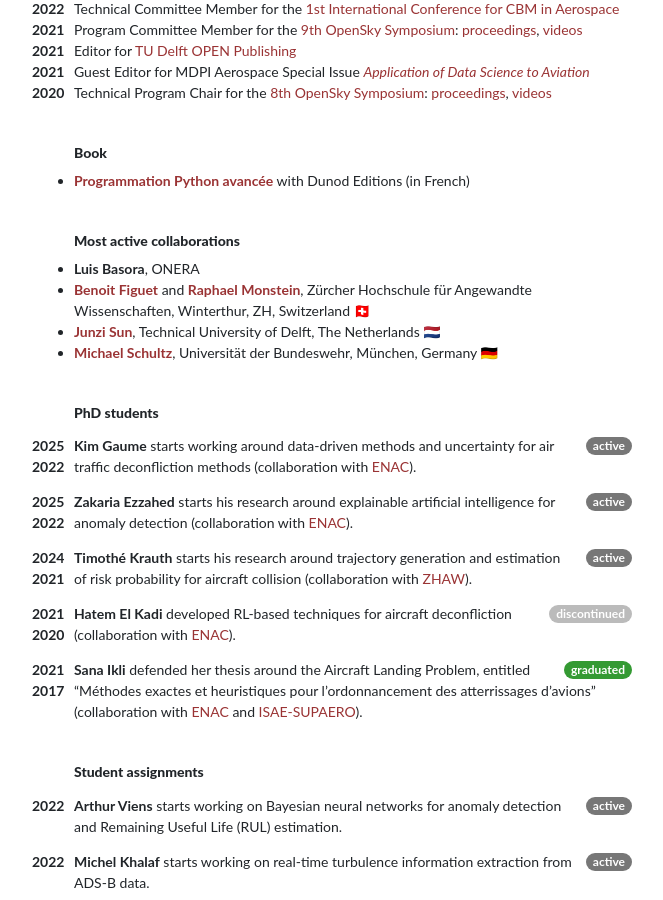
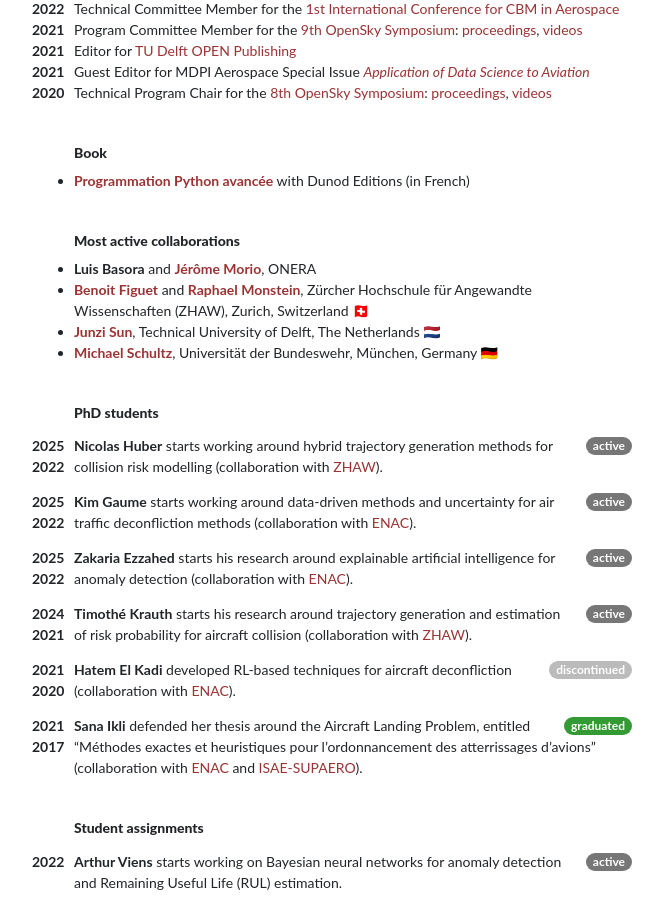
Before and after one commit to xoolive/xoolive.github.io, a Jekyll site: the page built from _pages/research.md, in a window 1280 px wide and 900 px high, scrolled down 859 px. Shown: the whole window, without its empty margins (287-950 px from the left). Built offline with Jekyll 4.4.1, drawn with Linux system fonts in a browser that asks for light colours; nearby versions of some CDN libraries; some web fonts are replaced; a script that is not in the unit is left out.

Commit message:
update students

```diff
--- a/_pages/research.md
+++ b/_pages/research.md
@@ -52,12 +52,14 @@
 
 ## Most active collaborations
 
-- **Luis Basora**, ONERA
-- [**Benoit Figuet**](https://www.zhaw.ch/en/about-us/person/figu/) and [**Raphael Monstein**](https://www.zhaw.ch/en/about-us/person/mora/), Zürcher Hochschule für Angewandte Wissenschaften, Winterthur, ZH, Switzerland 🇨🇭
+- **Luis Basora** and [**Jérôme Morio**](https://www.onera.fr/en/staff/jerome-morio), ONERA
+- [**Benoit Figuet**](https://www.zhaw.ch/en/about-us/person/figu/) and [**Raphael Monstein**](https://www.zhaw.ch/en/about-us/person/mora/), Zürcher Hochschule für Angewandte Wissenschaften (ZHAW), Zurich, Switzerland 🇨🇭
 - [**Junzi Sun**](https://junzisun.com/), Technical University of Delft, The Netherlands 🇳🇱
 - [**Michael Schultz**](https://www.unibw.de/lvk/), Universität der Bundeswehr, München, Germany 🇩🇪
 
 ## PhD students
+
+<span class="float-left year">2025<br/>2022</span><span class="badge float-right">active</span> **Nicolas Huber** starts working around hybrid trajectory generation methods for collision risk modelling (collaboration with [ZHAW](https://www.zhaw.ch/de/hochschule/)).
 
 <span class="float-left year">2025<br/>2022</span><span class="badge float-right">active</span> **Kim Gaume** starts working around data-driven methods and uncertainty for air traffic deconfliction methods (collaboration with [ENAC](https://www.enac.fr/en)).
 
```
